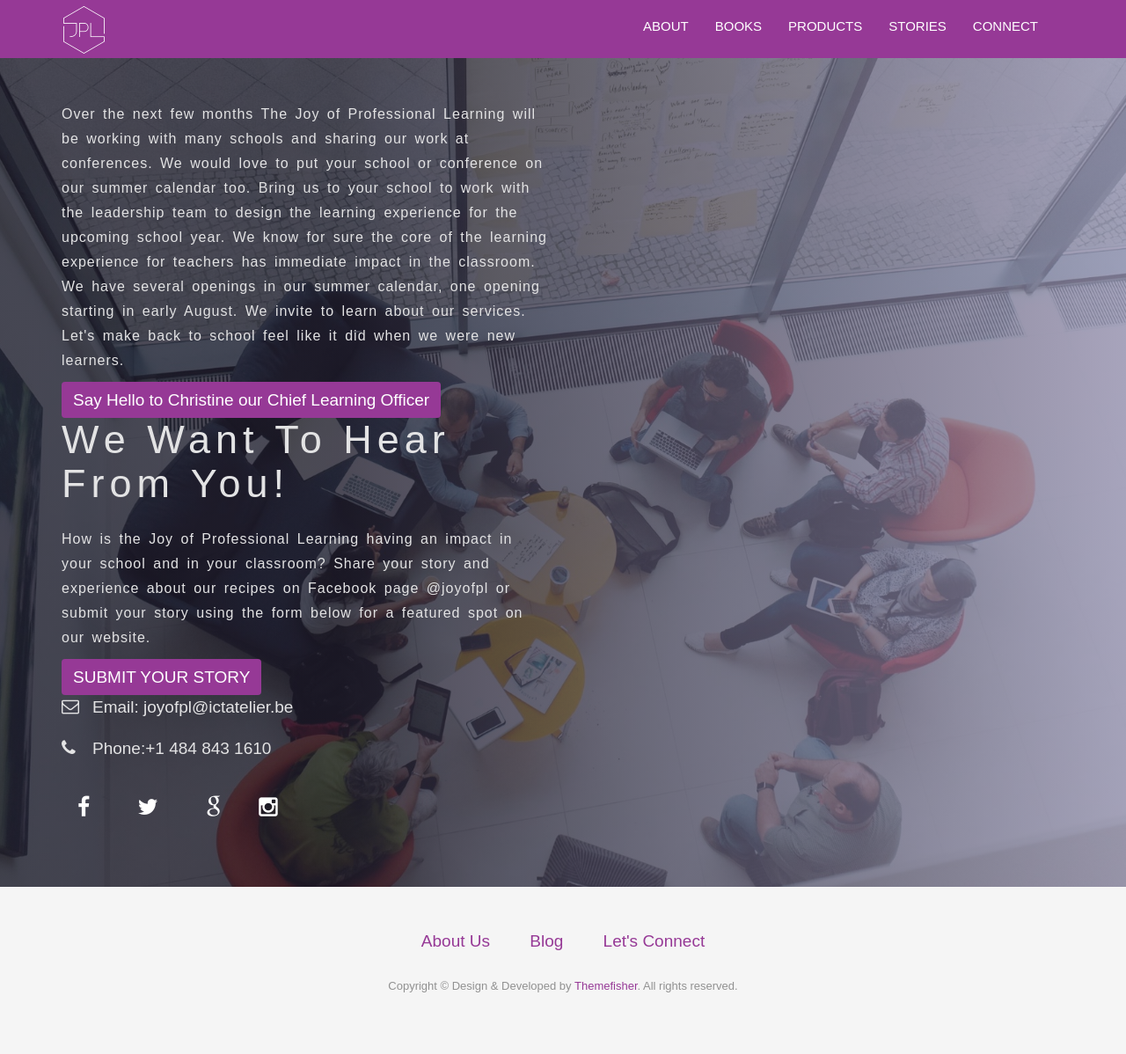
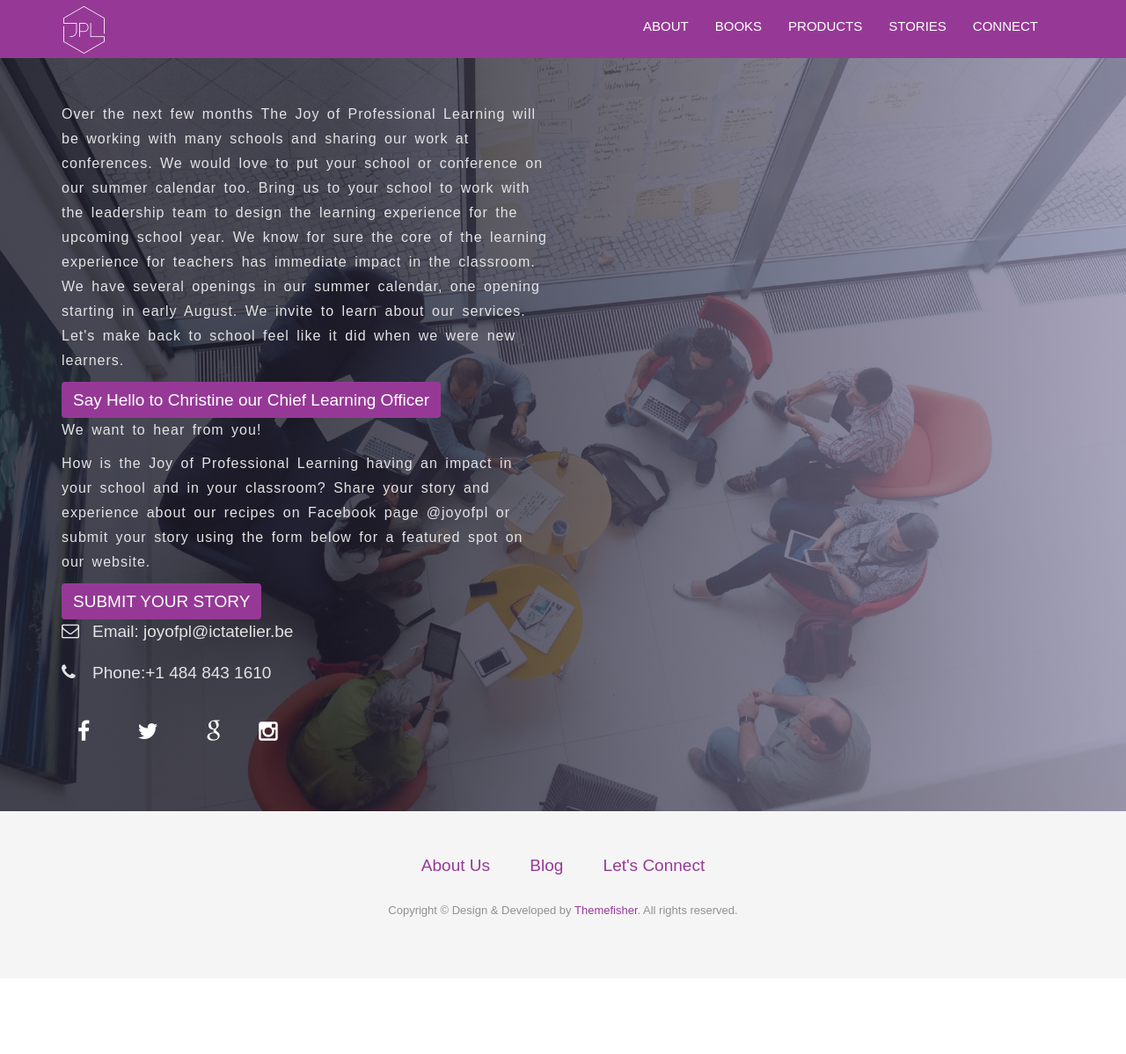
Before and after one commit to meesterkurt/joyofprofessionallearning, a Jekyll site: the page built from contact.html, in a window 1280 px wide. Shown: the whole page at 88% size. Built offline with Jekyll 4.4.1, drawn with Linux system fonts in a browser that asks for light colours; nearby versions of some CDN libraries; after the commit the page ends 1112 px from its top, so only the background shows below that.

Commit message:
Update from Forestry.io - contact.html

```diff
--- a/contact.html
+++ b/contact.html
@@ -17,8 +17,8 @@ permalink: "/contact/"
           <a class="btn btn-view-works" href="https://docs.google.com/forms/d/e/1FAIpQLSek52h3iUlDBh3HNz6-3A6uvoeH9aODXe7C2gCnuGXyZttW4w/viewform"> Say Hello to Christine our Chief Learning Officer </a>
       <div>
       <div>
-        <div>
-          <h1>We want to hear from you!</h1>
+       <div>
+          <p>We want to hear from you!</p>
           <p>How is the Joy of Professional Learning having an impact in your school and in your classroom? Share your story and experience about our recipes on Facebook page @joyofpl or submit your story using the form below for a featured spot on our website. </p>
          </ul>
           <a class="btn btn-view-works" href="https://docs.google.com/forms/d/e/1FAIpQLScCb1F2XiE7MiCtl-zXizyoKQC3puN9lL0p_yYA7-0p6Q4Gbw/viewform"> SUBMIT YOUR STORY </a>
```
